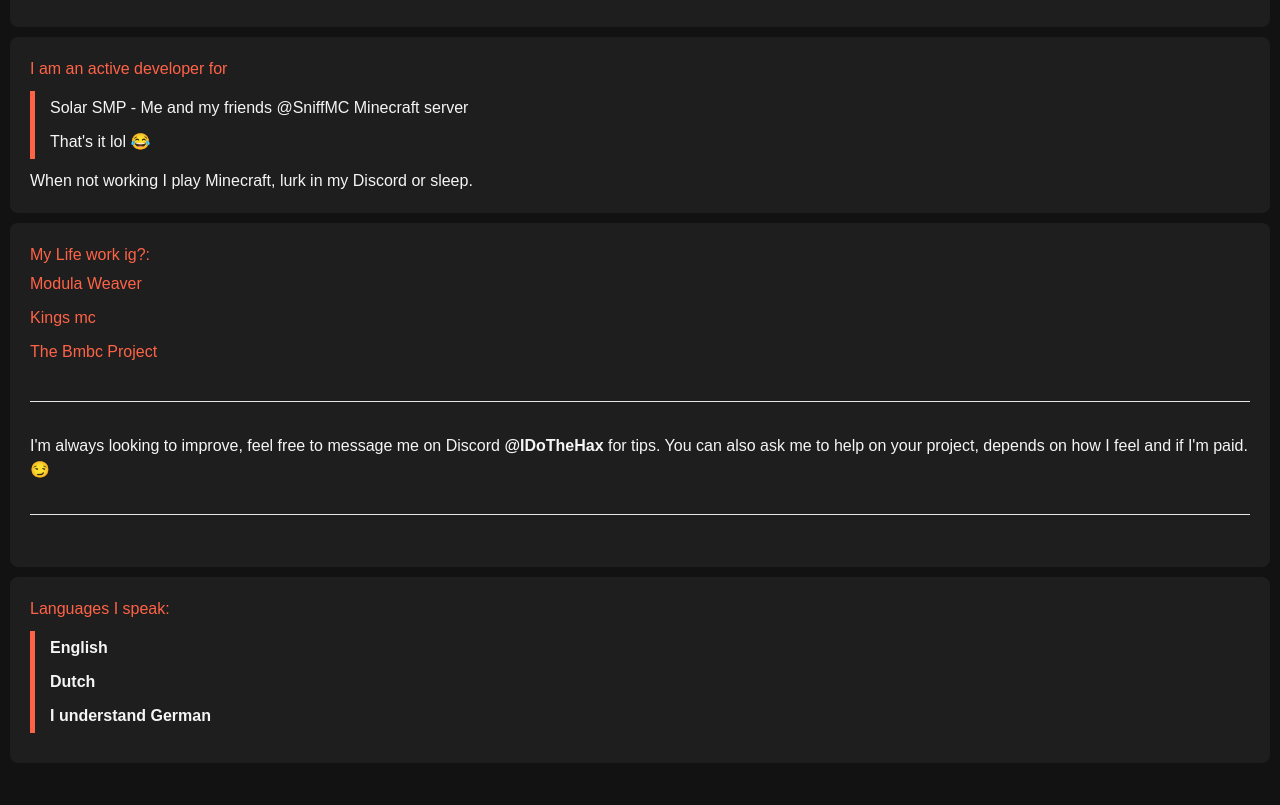
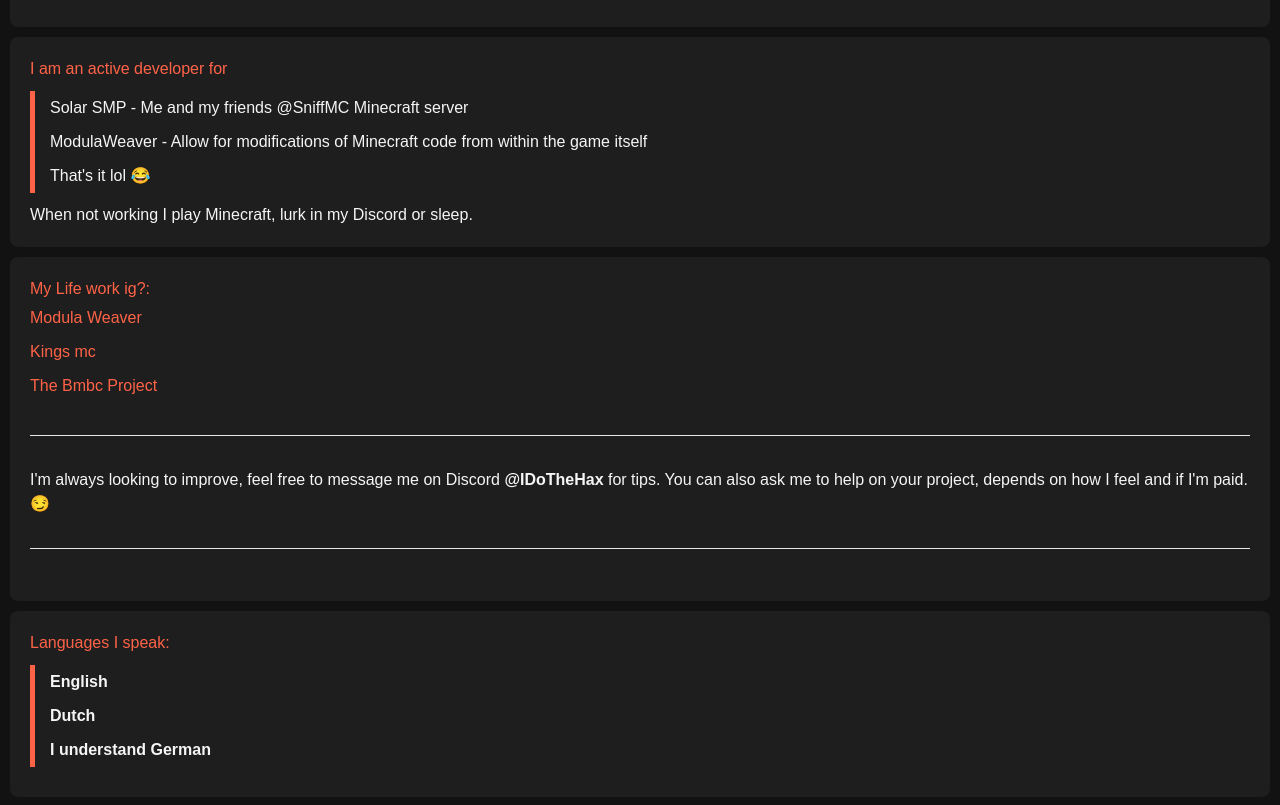
Before and after one commit to IDoTheHax/idothehax.github.io, a plain HTML site: page index.html in a window 1280 px wide. Shown: the part 1463-2268 px from the top of the page. Before the commit the page ends 2236 px from the top, so only its background shows below. Drawn offline with nearby package versions, Linux system fonts and the light colour scheme.

Commit message:
Forgot to add ModulaWeaver

```diff
--- a/index.html
+++ b/index.html
@@ -138,6 +138,7 @@
         <blockquote>
             <ul>
                 <li>Solar SMP - Me and my friends @SniffMC Minecraft server</li>
+                <li>ModulaWeaver - Allow for modifications of Minecraft code from within the game itself</li>
                 <li>That's it lol 😂</li>
             </ul>
         </blockquote>
```
